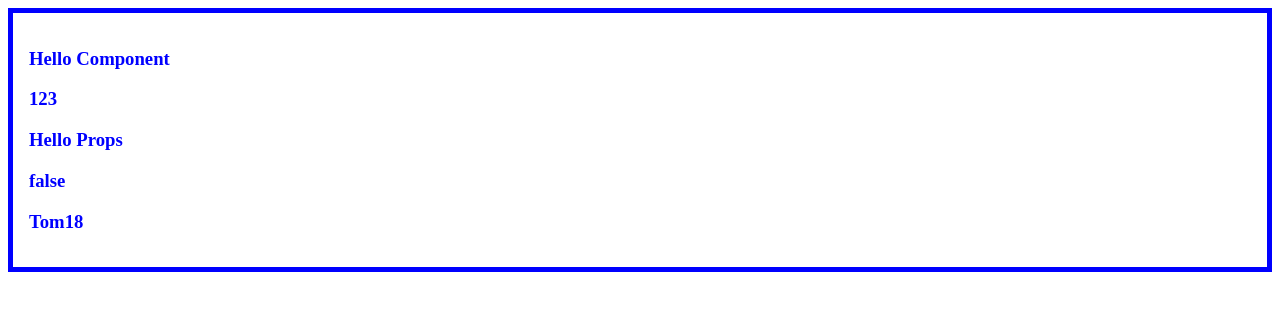
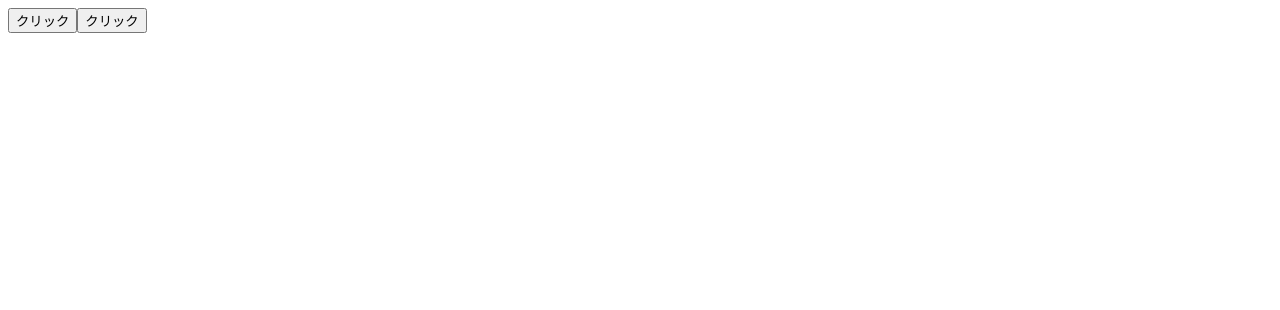
Before and after one commit to Anji0358/react-practice, a React (Vite) app: page / in a window 1280 px wide. Shown: the top 310 px of the page. Built offline with nearby package versions, Linux system fonts and the light colour scheme.

Commit message:
add:イベント処理関数の練習

```diff
--- a/src/App.tsx
+++ b/src/App.tsx
@@ -1,17 +1,31 @@
 import Child from "./components/Child";
 
+const clickHandler = () => {
+  alert("ボタンがクリックされました。");
+}
+
 const App = () => {
-  const hello=(arg)=>`Hello ${arg}`;
   return (
     <>
-      {/* <Child color="red"/> */}
-      <Child
-      num={123}
-      fn={hello}
-      obj={{name:"Tom",age:18}}
-      />
+      <button onClick={clickHandler}>クリック</button>
+      <button>クリック</button>
     </>
-  );
+  )
 }
 
 export default App;
+// const App = () => {
+//   const hello = (arg: string): string => `Hello ${arg}`;
+
+//   return (
+//     <>
+//       <Child
+//         color="red"        // string
+//         num={123}          // number
+//         fn={hello}         // (arg: string) => string
+//         obj={{ name: "Tom", age: 18 }} // { name: string; age: number }
+//       />
+//     </>
+
+//   );
+// }
--- a/src/components/Child.tsx
+++ b/src/components/Child.tsx
@@ -1,12 +1,21 @@
 import "./Child.css"
 
-const Child =({color:c=`green`,num,fn,bool,obj})=> {
+type ChildProps={
+    color:string,
+    num:number,
+    fn:(arg:string)=>string,
+    obj:{
+        name:string,
+        age:number
+    };
+};
+
+const Child =({color,num,fn,obj}:ChildProps)=> {
     return(
-        <div className={`component ${c}`}>
+        <div className={`component ${color}`}>
             <h3>Hello Component</h3>
             <h3>{num}</h3>
             <h3>{fn("Props")}</h3>
-            <h3>{bool? "true":"false"}</h3>
             <h3>{obj.name+obj.age}</h3>
         </div>
     )
```
